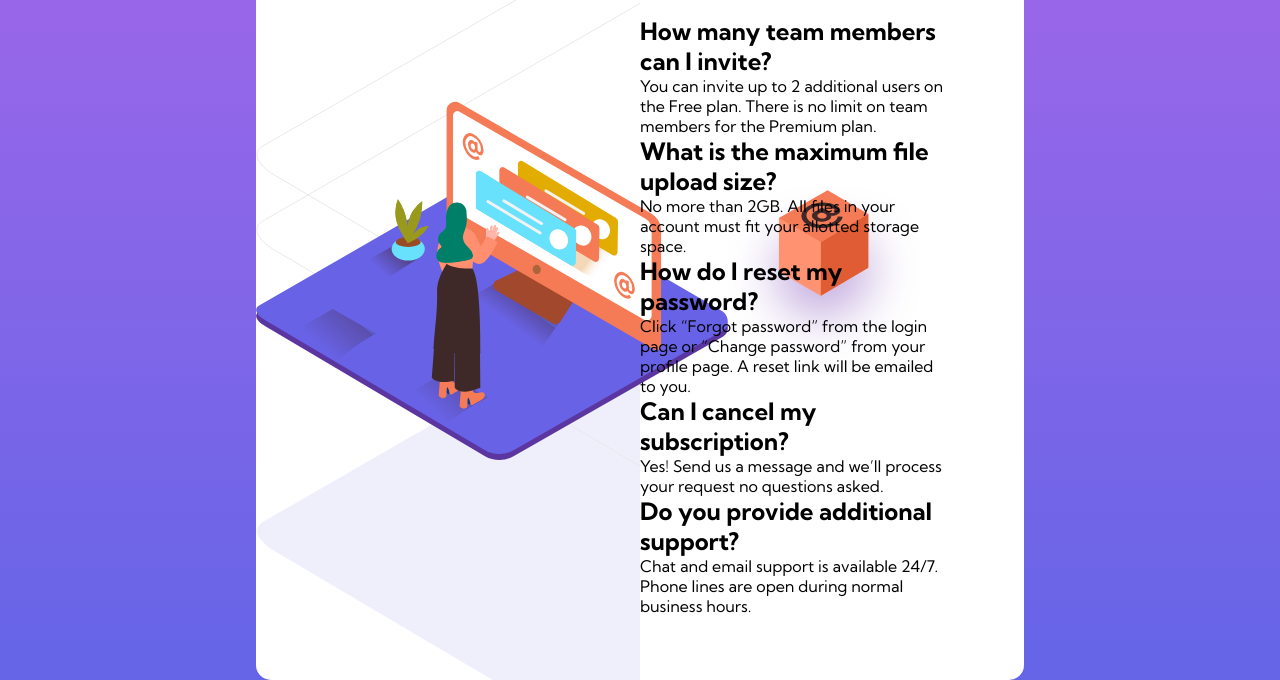
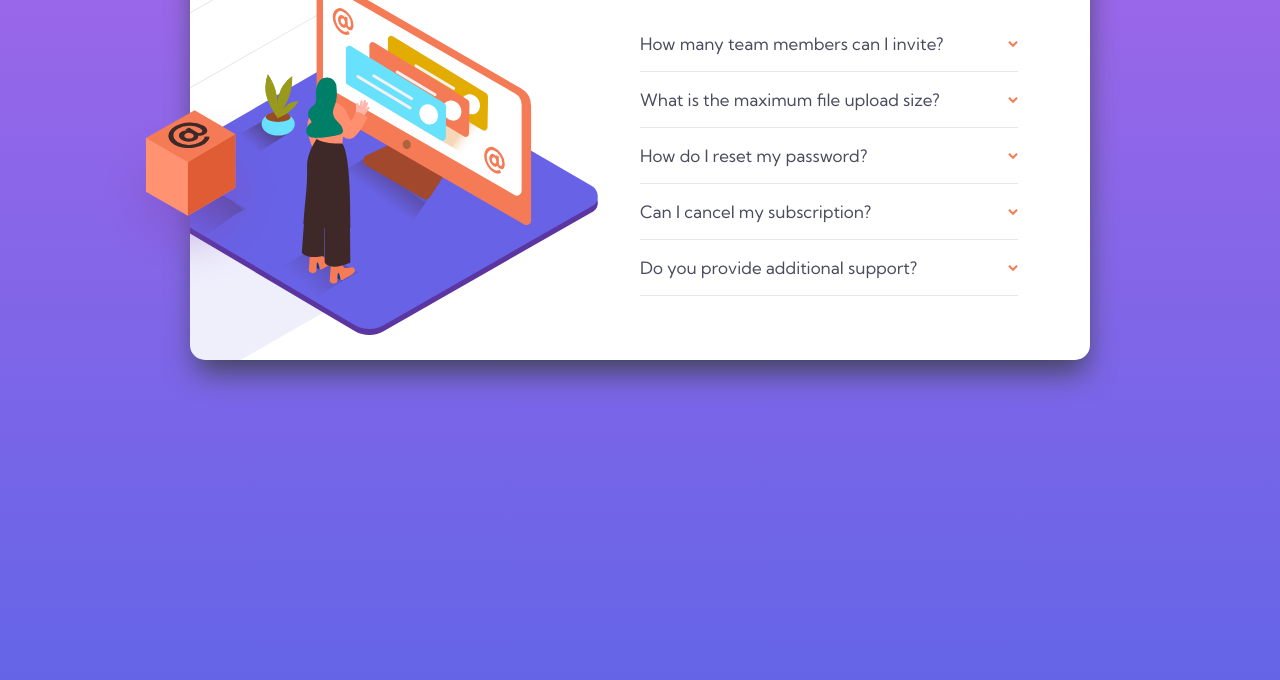
Before and after one commit to lidimi/Frontend-Challenge-FAQ-Accordion, a plain HTML site: page faq-accordion-card-main/index.html in a window 1280 px wide. Shown: the part 280-960 px from the top of the page. Drawn offline with Linux system fonts and the light colour scheme.

Commit message:
typography added

```diff
--- a/faq-accordion-card-main/index.html
+++ b/faq-accordion-card-main/index.html
@@ -25,28 +25,51 @@
 
 <body>
   <div class="container">
+    <div class="box-container">
+      <img src="images/illustration-box-desktop.svg" alt="" class="box">
+    </div>
     <div class="images">
       <img src="images/illustration-woman-online-desktop.svg" alt="" class="woman">
-      <img src="images/illustration-box-desktop.svg" alt="" class="box">
     </div>
     <main>
       <h1>FAQ</h1>
+      <div class="QA">
+        <div class="question">
           <h2>How many team members can I invite?</h2>
+          <button><img src="images/icon-arrow-down.svg" alt="showmore"></button>
+        </div>
         <p>You can invite up to 2 additional users on the Free plan. There is no limit on
           team members for the Premium plan.</p>
-
+      </div>
+      <div class="QA">
+        <div class="question">
           <h2>What is the maximum file upload size?</h2>
+          <button><img src="images/icon-arrow-down.svg" alt="showmore"></button>
+        </div>
         <p>No more than 2GB. All files in your account must fit your allotted storage space.</p>
-
+      </div>
+      <div class="QA">
+        <div class="question">
           <h2>How do I reset my password?</h2>
+          <button><img src="images/icon-arrow-down.svg" alt="showmore"></button>
+        </div>
         <p>Click “Forgot password” from the login page or “Change password” from your profile page.
           A reset link will be emailed to you.</p>
-
+      </div>
+      <div class="QA">
+        <div class="question">
           <h2>Can I cancel my subscription?</h2>
+          <button><img src="images/icon-arrow-down.svg" alt="showmore"></button>
+        </div>
         <p>Yes! Send us a message and we’ll process your request no questions asked.</p>
-
+      </div>
+      <div class="QA">
+        <div class="question">
           <h2>Do you provide additional support?</h2>
+          <button><img src="images/icon-arrow-down.svg" alt="showmore"></button>
+        </div>
         <p>Chat and email support is available 24/7. Phone lines are open during normal business hours.</p>
+      </div>
     </main>
   </div>
 
@@ -54,6 +77,7 @@
     Challenge by <a href="https://www.frontendmentor.io?ref=challenge" target="_blank">Frontend Mentor</a>.
     Coded by <a href="#">Your Name Here</a>.
   </div> -->
+  <script src="index.js"></script>
 </body>
 
 </html>
--- a/faq-accordion-card-main/styles.css
+++ b/faq-accordion-card-main/styles.css
@@ -15,18 +15,45 @@ body {
 
 .container {
     width: 60%;
+    min-width: 900px;
+    height: 60vh;
     margin: 20vh auto;
     background-color: white;
     border-radius: 15px;
     display: flex;
+    position: relative;
+    -webkit-box-shadow: 1px 17px 29px -5px rgba(66, 68, 90, 1);
+    -moz-box-shadow: 1px 17px 29px -5px rgba(66, 68, 90, 1);
+    box-shadow: 1px 17px 29px -5px rgba(66, 68, 90, 1);
 }
 
 .images {
     width: 50%;
     background-image: url(images/bg-pattern-desktop.svg);
+    background-position: 145% 65%;
+    background-repeat: no-repeat;
     display: flex;
     align-items: center;
+    position: relative;
+    overflow: hidden;
 }
+
+.box {
+    margin-left: -93px;
+    margin-top: 100px;
+    z-index: 2;
+    position: absolute;
+    left: -0.1rem;
+    top: 8rem;
+}
+
+.images .woman {
+    position: absolute;
+    left: -4rem;
+    top: 6rem;
+
+}
+
 
 main {
     width: 50%;
@@ -37,3 +64,33 @@ h1 {
     margin-bottom: 2rem;
     color: hsl(238, 29%, 16%);
 }
+
+h2 {
+    font-size: 17px;
+    font-weight: 400;
+    color: hsl(237, 12%, 33%);
+    margin: 1em 0;
+}
+
+p {
+    color: hsl(240, 6%, 50%);
+    font-size: 15px;
+    margin-bottom: 1rem;
+    display: none;
+}
+
+button {
+    border: none;
+    background-color: white;
+    cursor: pointer;
+}
+
+.QA {
+    border-bottom: 1px solid hsl(240, 5%, 91%);
+}
+
+.question {
+    display: flex;
+    justify-content: space-between;
+    align-items: center;
+}
```
Also changed, not shown: faq-accordion-card-main/index.js (added). Lines whose indentation alone changed are shown as unchanged.
